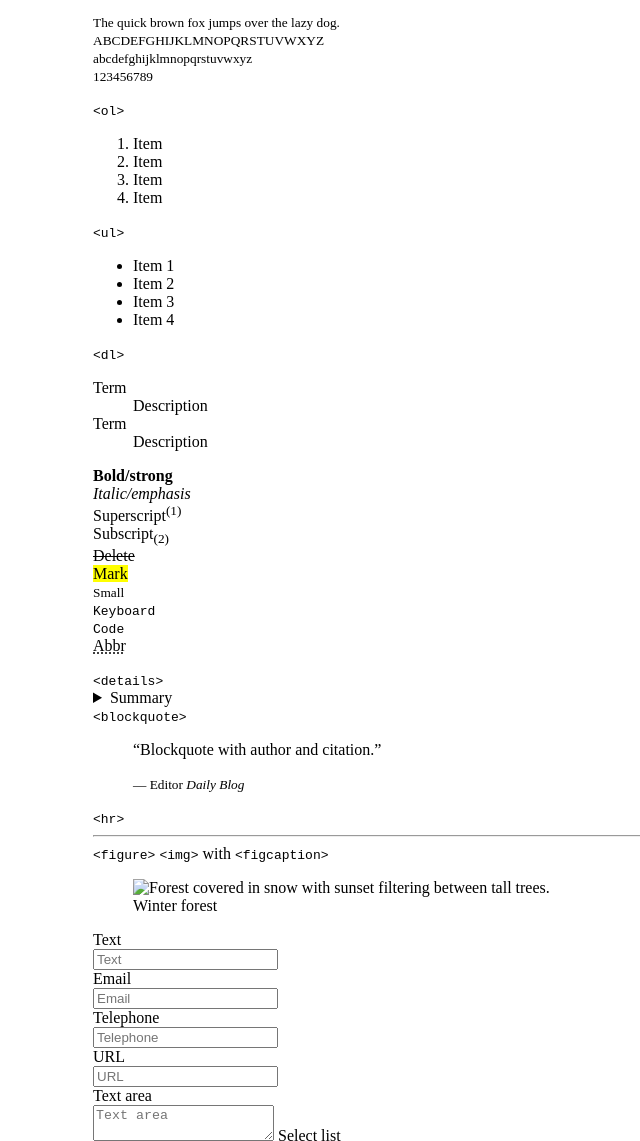
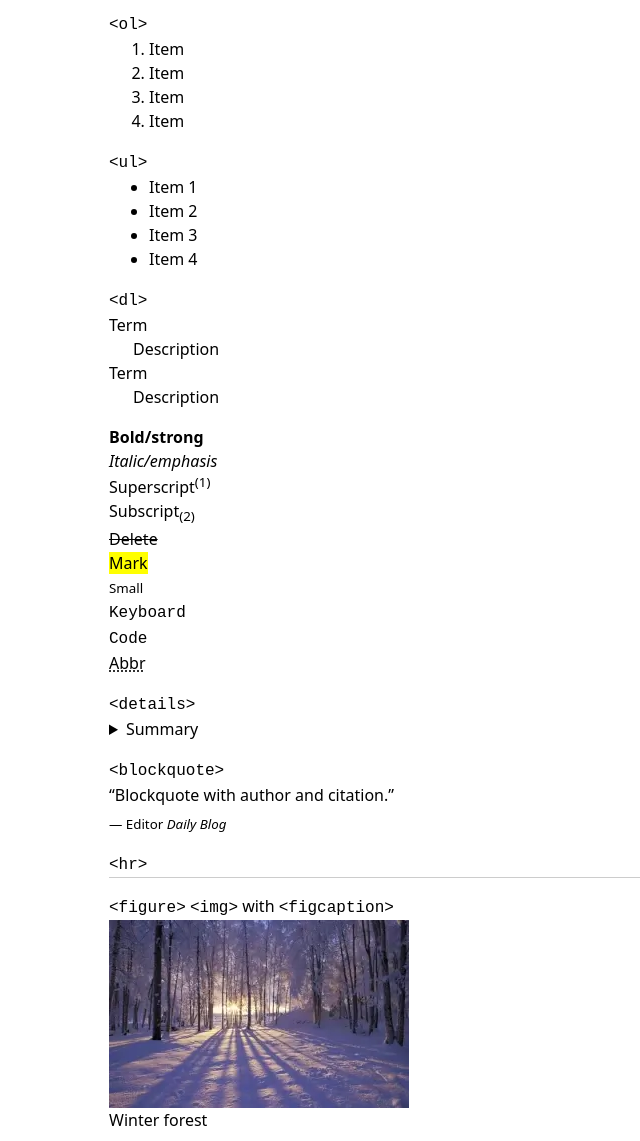
Before and after one commit to pmbrown/recanvas, a plain HTML site: page index.html in a window 1280 px wide. Shown: the part 788-1929 px from the top of the page, without its empty margins (147-787 px from the left). Drawn offline with Linux system fonts and the light colour scheme; the site is published under a folder, as on GitHub Pages, so addresses that start at the root find nothing.

Commit message:
Update index.html

```diff
--- a/index.html
+++ b/index.html
@@ -5,8 +5,8 @@
 <meta name="viewport" content="width=device-width, initial-scale=1">
 <title>recanvas - Home</title>
 <meta name="description" content="A basic Hugo starter kit.">
-<link rel="stylesheet" href="/recanvas.css">
-<link rel="icon" href="/favicon.svg" type="image/svg+xml">
+<link rel="stylesheet" href="recanvas.css">
+<link rel="icon" href="favicon.svg" type="image/svg+xml">
 </head>
 <body style="max-inline-size:50rem;margin-inline:auto;padding:1rem;">
 <header>
@@ -84,7 +84,7 @@ Subscript<sub>(2)</sub><br>
 <hr>
 <code>&lt;figure&gt;</code> <code>&lt;img&gt;</code> with <code>&lt;figcaption&gt;</code>
 <figure>
-<img src="/image.webp" width="300" alt="Forest covered in snow with sunset filtering between tall trees.">
+<img src="image.webp" width="300" alt="Forest covered in snow with sunset filtering between tall trees.">
 <figcaption>Winter forest</figcaption>
 </figure>
 <div style="margin-block-end:1rem;">
```
